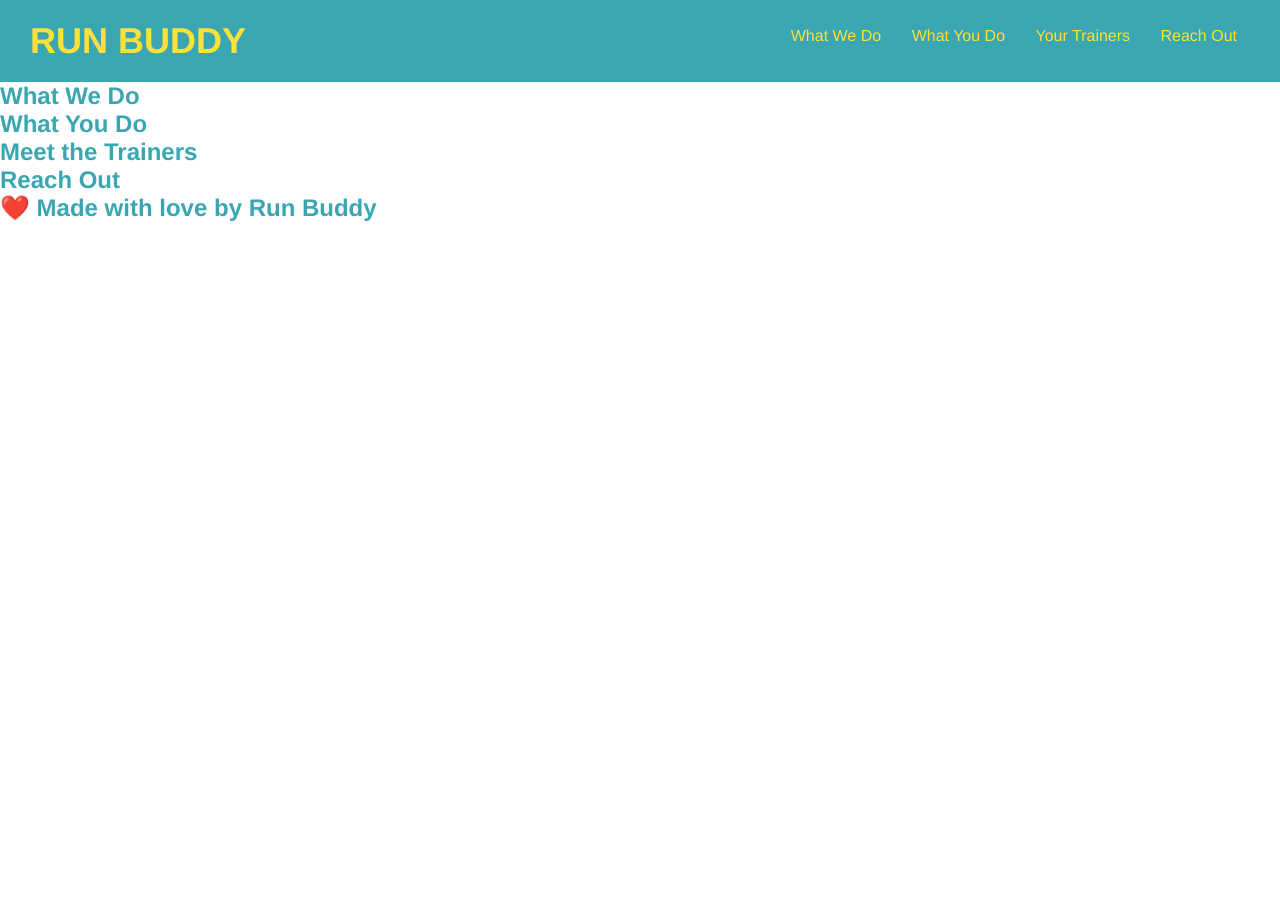
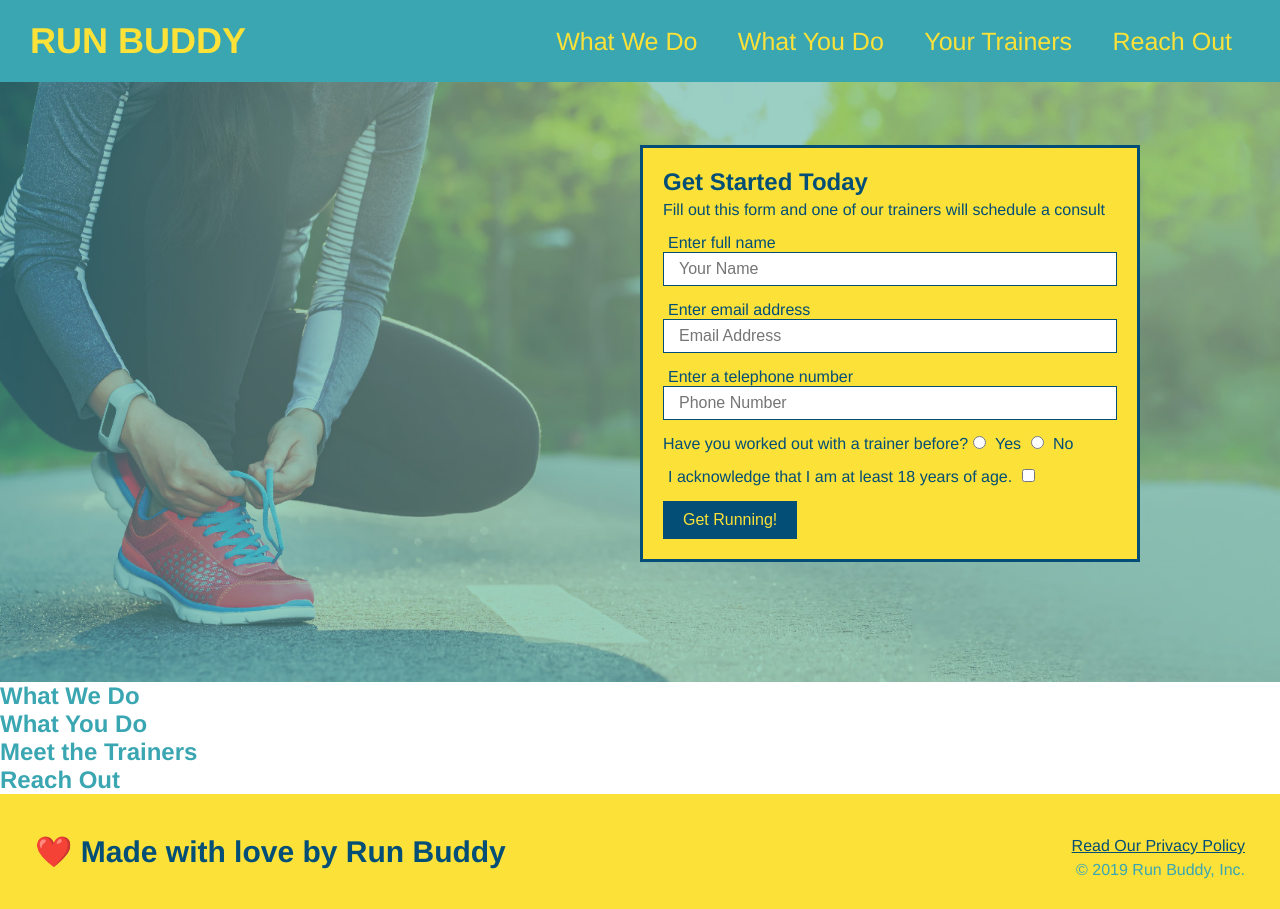
Before and after one commit to TempleKramer/run-buddy, a plain HTML site: page index.html in a window 1280 px wide. Before the commit the page ends 800 px from the top, so only its background shows below. Drawn offline with Linux system fonts and the light colour scheme.

Commit message:
Made Box

```diff
--- a/index.html
+++ b/index.html
@@ -27,8 +27,39 @@
         </ul>
     </nav>
 </header>
-<section>
 
+<section class="hero">
+    <div class="hero-form">
+    <h3>Get Started Today</h3>
+    <p>Fill out this form and one of our trainers will schedule a consult</p>
+    <form>
+        <label for="name">Enter full name</label>
+        <input type="text" placeholder="Your Name" name="name" id="name" class="form-input"/>
+
+        <label for="email">Enter email address</label>
+        <input type="email" placeholder="Email Address" name="email" id="email" class="form-input" />
+
+        <label for="phone">Enter a telephone number</label>
+        <input type="tel" placeholder="Phone Number" name="phone" id="phone" class="form-input" />
+
+        <p>
+            Have you worked out with a trainer before?
+            <input type="radio" name="trainer-confirm" id="trainer-yes" />
+            <label for="trainer-yes">Yes</label>
+            <input type="radio" name="trainer-confirm" id="trainer-no" />
+            <label for="trainer-no">No</label>
+        </p>
+        <p>
+            <label for="checkbox" >
+                I acknowledge that I am at least 18 years of age.
+            </label>
+            <input type="checkbox" name="age-confirm" id="checkbox" />
+        </p>
+        <button type="submit">
+            Get Running!
+        </button>
+    </form>
+  </div>
 </section>
 
 <section>
@@ -49,6 +80,10 @@
 
 <footer>
     <h2>❤️ Made with love by Run Buddy</h2>
+    <div>
+        <a href="#"> Read Our Privacy Policy</a><br />
+        &copy; 2019 Run Buddy, Inc.
+    </div>
 </footer>
 
 
--- a/style.css
+++ b/style.css
@@ -1,6 +1,7 @@
 * {
 margin: 0;
 padding: 0;
+box-sizing: border-box;
 }
 
 body {
@@ -36,7 +37,80 @@ header nav ul li {
 }
 
 header nav ul li a {
-    margin: 0 13px;
+    margin: 0 18px;
     font-weight: lighter;
+    font-size: 25px;
+}
+
+footer {
+    background: #fce138;
+    width: 100%;
+    padding: 40px 35px;
+}
+
+footer h2 {
+    display: inline;
+    color: #024e76;
+    font-size: 30px;
+    margin: 0;
+}
+
+footer div {
+    float: right;
+    line-height: 1.5;
+    text-align: right;
+}
+
+footer a {
+    color: #024e76;
+}
+
+.hero {
+    background-image: url("../run-buddy/assets/hero-bg.jpg");
+    height: 600px;
+    background-size: cover;
+    background-position: center;
+    position: relative;
+}
+
+.hero-form {
+    border: 3px solid #024e76;
+    background-color: #fce138;
+    padding: 20px;
+    width: 500px;
+    color: #024e76;
+    position: absolute;
+    bottom: 120px;
+    right: 140px;
+}
+
+.hero-form h3 {
+    font-size: 24px;
+    margin: 0;
+}
+
+.hero-form p {
+    margin: 5px 0 15px 0;
+}
+
+.form-input {
+    border: 1px solid #024e76;
+    display: block;
+    padding: 7px 15px;
+    font-size: 16px;
+    color: #024e76;
+    width: 100%;
+    margin-bottom: 15px;
+}
+
+.hero-form label {
+    margin: 0 5px;
+}
+
+.hero-form button {
+    color: #fce138;
+    background-color: #024e76;
+    border: none;
+    padding: 10px 20px;
     font-size: 16px;
 }
```
Also changed, not shown: assets/hero-bg.jpg (added).
